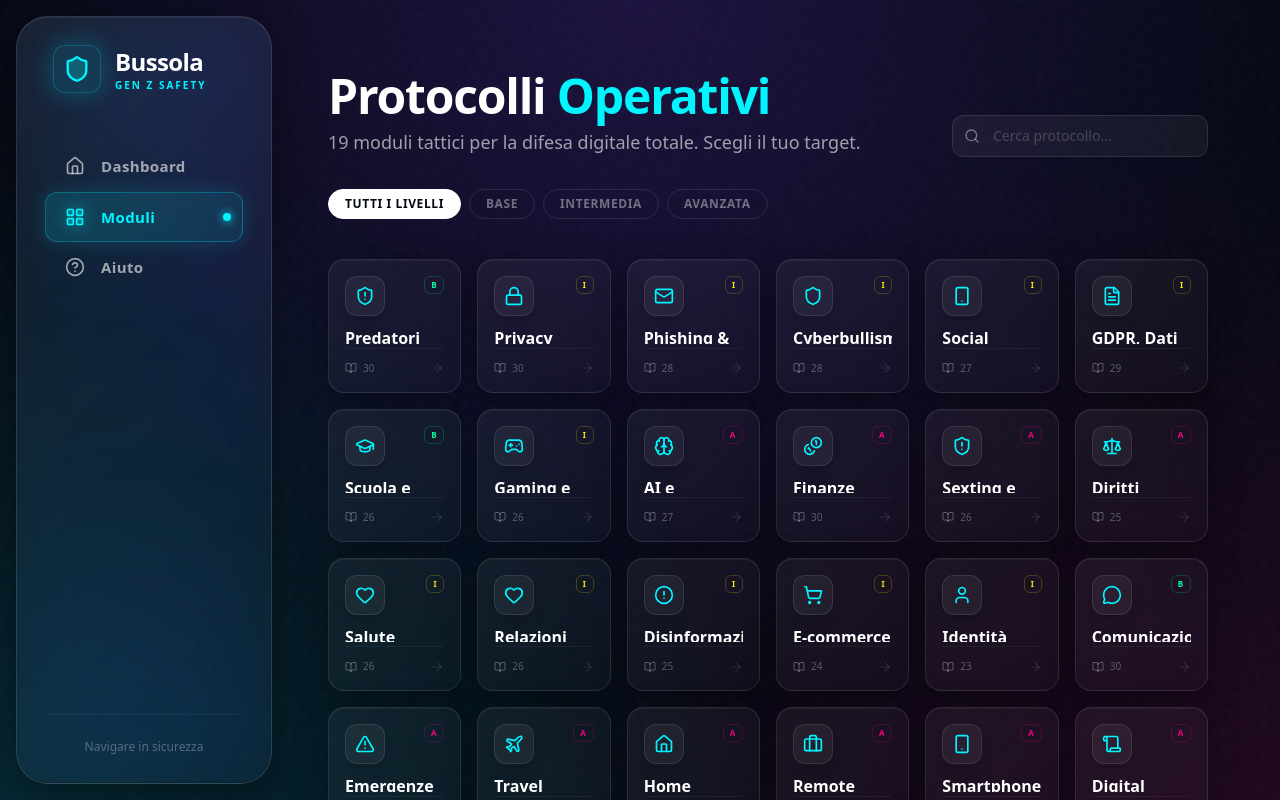
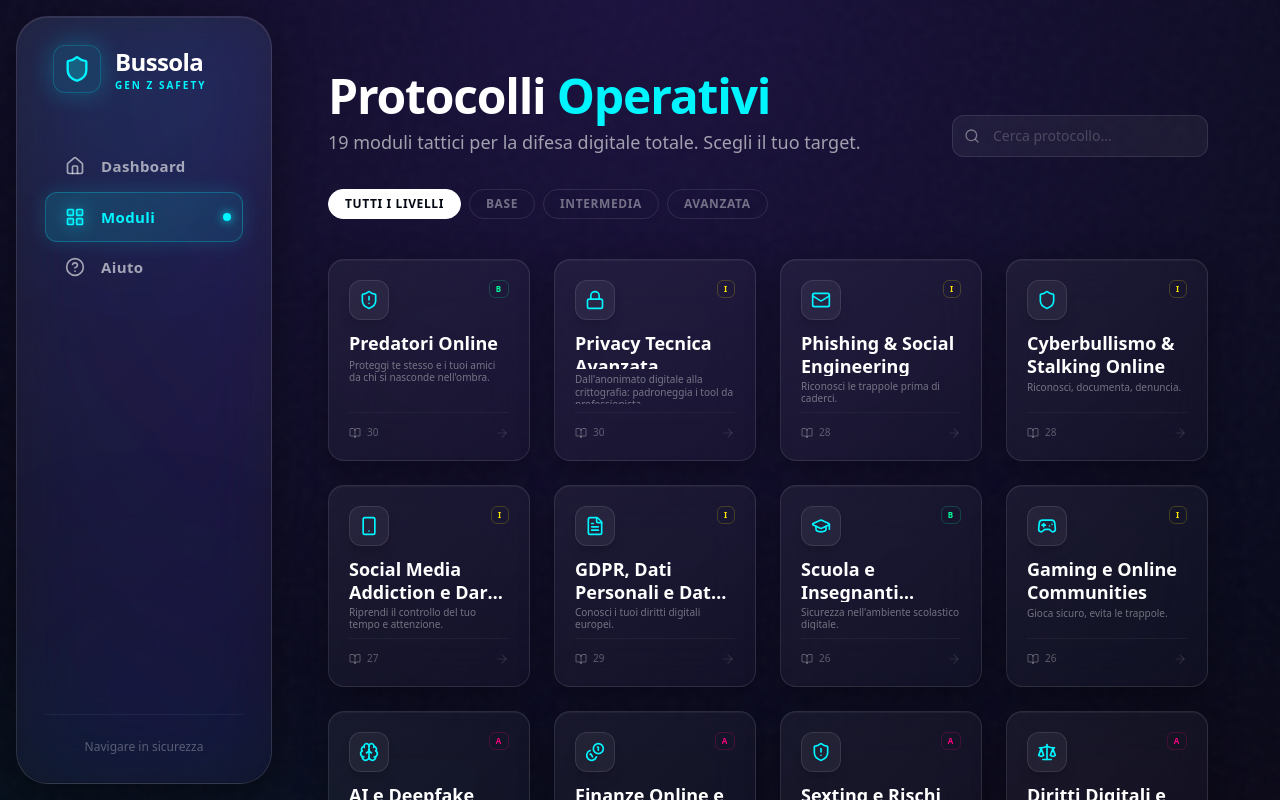
Before and after one commit to ajdohaxhia/busssola, a Next.js app: page /moduli in a window 1280 px wide. Shown: the top 800 px of the page. Built offline with nearby package versions, Linux system fonts and the light colour scheme.

Commit message:
style: final UI polish, improved grid spacing and mobile responsiveness

```diff
--- a/src/app/aiuto/page.tsx
+++ b/src/app/aiuto/page.tsx
@@ -21,8 +21,8 @@ export default function HelpPage() {
                 </div>
                 <div className="relative z-10 space-y-8">
                     <div className="space-y-3">
-                        <h2 className="text-3xl font-black italic flex items-center gap-4 tracking-tighter uppercase whitespace-pre underline decoration-red-500/30 underline-offset-8">
-                            <Icon name="sos" size={32} className="text-red-500 animate-pulse" /> SICUREZZA IMMEDIATA
+                        <h2 className="text-2xl md:text-3xl font-black italic flex items-center gap-4 tracking-tighter uppercase whitespace-normal underline decoration-red-500/30 underline-offset-8">
+                            <Icon name="sos" size={32} className="text-red-500 animate-pulse shrink-0" /> SICUREZZA IMMEDIATA
                         </h2>
                         <p className="font-medium text-blue-100/60 max-w-2xl text-lg leading-relaxed italic">
                             Se ti senti in pericolo, vittima di ricatto o stalking, non aver paura di chiedere aiuto. Esistono professionisti pronti ad ascoltarti.
--- a/src/app/moduli/page.tsx
+++ b/src/app/moduli/page.tsx
@@ -27,7 +27,7 @@ const ModuleCard = memo(({ module, index, progress }: { module: ModuleMetadata,
                 "col-span-1"
             )}
         >
-            <Link href={`/moduli/${module.id}`} className="flex-1 flex flex-col relative p-4 h-full">
+            <Link href={`/moduli/${module.id}`} className="flex-1 flex flex-col relative p-5 h-full">
                 <div className="absolute inset-0 bg-gradient-to-br from-neon-cyan/5 to-transparent opacity-0 group-hover:opacity-100 transition-opacity duration-500" />
 
                 <div className="relative z-10 flex flex-col h-full">
@@ -48,8 +48,8 @@ const ModuleCard = memo(({ module, index, progress }: { module: ModuleMetadata,
                         </span>
                     </div>
 
-                    <h2 className="text-sm md:text-base font-display font-bold mb-1 line-clamp-2 group-hover:text-neon-cyan transition-colors leading-tight">{module.title}</h2>
-                    <p className="hidden xs:block text-white/40 text-[10px] line-clamp-2 mb-2 leading-tight">{module.subtitle}</p>
+                    <h2 className="text-base md:text-lg font-display font-bold mb-1 line-clamp-2 group-hover:text-neon-cyan transition-colors leading-tight">{module.title}</h2>
+                    <p className="hidden sm:block text-white/40 text-[10px] line-clamp-2 mb-2 leading-tight">{module.subtitle}</p>
 
                     <div className="mt-auto flex items-center justify-between pt-3 border-t border-white/5">
                         <div className="flex items-center gap-1.5 text-[10px] font-medium text-white/30">
@@ -131,7 +131,7 @@ export default function ModulesPage() {
             </div>
 
             {/* Modules Grid */}
-            <div className="grid grid-cols-2 sm:grid-cols-3 md:grid-cols-4 lg:grid-cols-5 xl:grid-cols-6 gap-4">
+            <div className="grid grid-cols-1 xs:grid-cols-2 lg:grid-cols-3 xl:grid-cols-4 2xl:grid-cols-5 gap-6">
                 {filteredModules.length > 0 ? (
                     filteredModules.map((module, index: number) => (
                         <ModuleCard
--- a/src/app/page.tsx
+++ b/src/app/page.tsx
@@ -105,12 +105,6 @@ export default function Dashboard() {
                   Inizia Ora
                 </Link>
               </Button>
-              <Button asChild size="lg" variant="outline" className="rounded-2xl text-lg px-10 border-white/20 hover:bg-white/5 hover:border-white/30">
-                <Link href="/moduli">
-                  Esplora Moduli
-                  <ChevronRight className="w-5 h-5 ml-2" />
-                </Link>
-              </Button>
             </motion.div>
           </div>
         </div>
```
